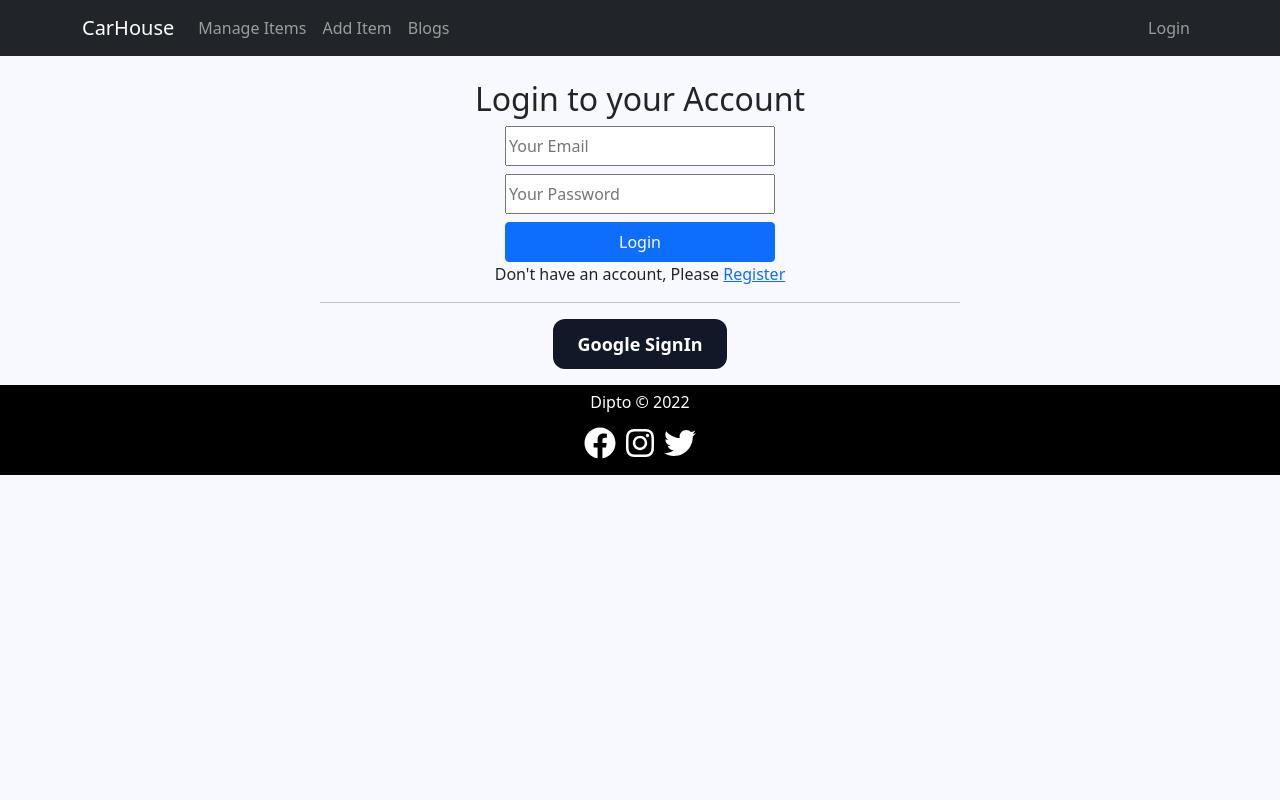
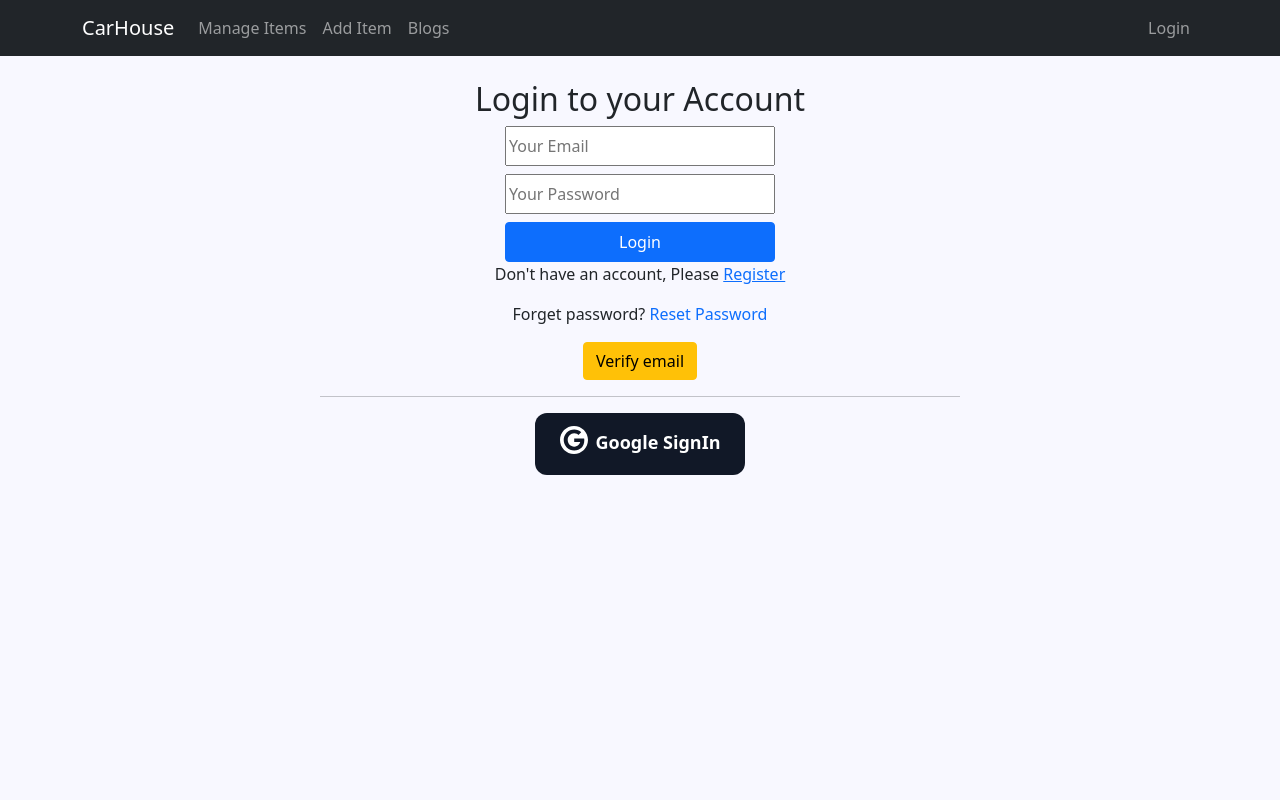
Before and after one commit to kdipto1/warehouse-management-client-side, a React (Create React App) app: page /login in a window 1280 px wide. Shown: the top 800 px of the page. Built offline with nearby package versions, Linux system fonts and the light colour scheme; no server answers.

Commit message:
verify email button added in login page

```diff
--- a/src/Pages/AddItem/AddItem.js
+++ b/src/Pages/AddItem/AddItem.js
@@ -51,7 +51,7 @@ const AddItem = () => {
       });
   };
   return (
-    <div className="container text-center">
+    <div className="container vh-100 text-center">
       <div className=" mx-auto">
         <h2>Add New Item:</h2>
         <form onSubmit={addNewItem}>
--- a/src/Pages/Items/Items.js
+++ b/src/Pages/Items/Items.js
@@ -6,6 +6,7 @@ import { Link, Navigate } from "react-router-dom";
 import { toast } from "react-toastify";
 import auth from "../../firebase.init";
 import "./Item.css";
+import { MdDelete } from "react-icons/md";
 
 const Items = () => {
   const [user, loading, error] = useAuthState(auth);
@@ -86,7 +87,7 @@ const Items = () => {
                     className="button-60"
                     onClick={() => deleteItem(item?._id)}
                   >
-                    Delete
+                    Delete <MdDelete/>
                   </button>
                 </td>
               </tr>
--- a/src/Pages/Login/Login.js
+++ b/src/Pages/Login/Login.js
@@ -1,6 +1,7 @@
-import React, { useEffect } from "react";
+import React, { useEffect, useRef } from "react";
 import {
   useAuthState,
+  useSendPasswordResetEmail,
   useSignInWithEmailAndPassword,
 } from "react-firebase-hooks/auth";
 import { Link, useLocation, useNavigate } from "react-router-dom";
@@ -10,16 +11,22 @@ import SocialLogin from "./SocialLogin";
 import "./Login.css";
 import axios from "axios";
 import Skeleton from "react-loading-skeleton";
+import { useSendEmailVerification } from "react-firebase-hooks/auth";
 
 const Login = () => {
   const [signInWithEmailAndPassword, user, loading, error] =
     useSignInWithEmailAndPassword(auth);
+  const [sendPasswordResetEmail, sending, resetError] =
+    useSendPasswordResetEmail(auth);
+  const [sendEmailVerification, verifySending, verifyError] =
+    useSendEmailVerification(auth);
   const [user1, loading1] = useAuthState(auth);
+  const emailRef = useRef("")
   let navigate = useNavigate();
   let location = useLocation();
   let from = location.state?.from?.pathname || "/";
   useEffect(() => {
-    if (error) {
+    if (error || resetError) {
       toast(error?.message);
     }
     if (loading) {
@@ -42,7 +49,7 @@ const Login = () => {
           console.log(error);
         });
     }
-  }, [error, from, loading, navigate, user, user1]);
+  }, [error, from, loading, navigate, user, user1,resetError]);
 
   const handleLogin = (event) => {
     event.preventDefault();
@@ -51,11 +58,26 @@ const Login = () => {
     signInWithEmailAndPassword(email, password);
     event.target.reset();
   };
+  const resetPassword = async () => {
+    const email = emailRef.current.value
+    if (email) {
+      await sendPasswordResetEmail(email);
+      toast("Sent email");
+    } else {
+      toast("please enter your email address");
+    }
+  };
   return (
-    <div className="text-center login-div mt-4">
+    <div className="text-center vh-100 login-div mt-4">
       <h2>Login to your Account</h2>
       <form onSubmit={handleLogin}>
-        <input type="email" name="email" required placeholder="Your Email" />
+        <input
+          type="email"
+          ref={emailRef}
+          name="email"
+          required
+          placeholder="Your Email"
+        />
         <br />
         <input
           className="mt-2"
@@ -70,6 +92,30 @@ const Login = () => {
       <p>
         Don't have an account, Please <Link to="/register">Register</Link>{" "}
       </p>
+      <p className="text-center">
+        Forget password?{" "}
+        <span
+          className="text-primary resetpassword pe-auto text-decoration-none"
+          onClick={resetPassword}
+        >
+          Reset Password
+        </span>
+      </p>
+      <button className="btn btn-warning"
+        onClick={async () => {
+          if (!emailRef?.current?.value) {
+            toast("Enter your email address")
+          }
+          else {
+            await sendEmailVerification(
+              emailRef?.current?.value
+            );
+            toast("Sent email");
+          }
+        }}
+      >
+        Verify email
+      </button>
       <hr className="w-50 mx-auto" />
       <SocialLogin></SocialLogin>
     </div>
--- a/src/Pages/Login/Register.js
+++ b/src/Pages/Login/Register.js
@@ -4,18 +4,21 @@ import { useLocation, useNavigate } from 'react-router-dom';
 import { toast } from 'react-toastify';
 import auth from '../../firebase.init';
 import SocialLogin from './SocialLogin';
+
 const Register = () => {
   const [createUserWithEmailAndPassword, user, loading, error] =
     useCreateUserWithEmailAndPassword(auth);
+
   let navigate = useNavigate();
   let location = useLocation();
   let from = location.state?.from?.pathname || "/";
   useEffect(() => {
-    if (error) {
-      toast("error?.message");
-    }
+
     if (loading) {
       return;
+    }
+    if (error) {
+      toast(error?.message);
     }
     if (user) {
       toast("Successfully Registered");
@@ -27,10 +30,9 @@ const Register = () => {
     const email = event?.target?.email?.value;
     const password = event?.target?.password?.value;
     createUserWithEmailAndPassword(email, password);
-
   }
   return (
-    <div className="text-center login-div mt-2">
+    <div className="text-center vh-100 login-div text-center mt-4 ">
       <h2>Register your account!</h2>
       <form onSubmit={handRegister}>
         <input
@@ -42,6 +44,7 @@ const Register = () => {
         />
         <br />
         <input
+          className='my-2'
           type="password"
           name="password"
           id=""
@@ -49,8 +52,13 @@ const Register = () => {
           required
         />
         <br />
-        <input type="submit" value="Register" className="button-40"/>
+        <input
+          type="submit"
+          value="Register"
+          className="btn btn-primary"
+        />
       </form>
+      <hr  className="w-50 mx-auto"/>
       <SocialLogin></SocialLogin>
     </div>
   );
--- a/src/Pages/Login/SocialLogin.js
+++ b/src/Pages/Login/SocialLogin.js
@@ -5,6 +5,7 @@ import { useLocation, useNavigate } from "react-router-dom";
 import { toast } from "react-toastify";
 import auth from "../../firebase.init";
 import "./SocialLogin.css";
+import { ImGoogle3 } from "react-icons/im";
 
 const SocialLogin = () => {
   const navigate = useNavigate();
@@ -29,7 +30,7 @@ const SocialLogin = () => {
       <button
         onClick={() => signInWithGoogle()}
         className="button-40 d-block mx-auto my-2"
-      >
+      > <ImGoogle3  className="me-2 h3"/>
         Google SignIn
       </button>
 
--- a/src/Pages/ManageItem/ManageItem.js
+++ b/src/Pages/ManageItem/ManageItem.js
@@ -3,6 +3,7 @@ import React, { useEffect, useState } from "react";
 import { Link, useParams } from "react-router-dom";
 import { toast } from "react-toastify";
 import "./ManageItem.css";
+import { GrDeliver } from "react-icons/gr";
 
 const ManageItem = () => {
   const params = useParams();
@@ -75,7 +76,7 @@ const ManageItem = () => {
   };
 
   return (
-    <div style={{overflowX: "hidden"}}>
+    <div style={{ overflowX: "hidden" }}>
       <div
         data-aos="fade-right"
         className="w-75 mx-auto mt-2 p-2 text-center manage-card"
@@ -97,7 +98,9 @@ const ManageItem = () => {
           className="d-block mx-auto manage-button"
           onClick={handleDelivery}
         >
-          Delivered
+          {" "}
+          <GrDeliver className="me-1" />
+          Deliver
         </button>
       </div>
       <div
```
